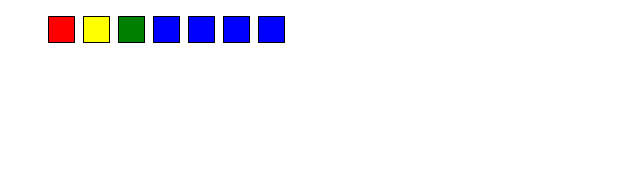
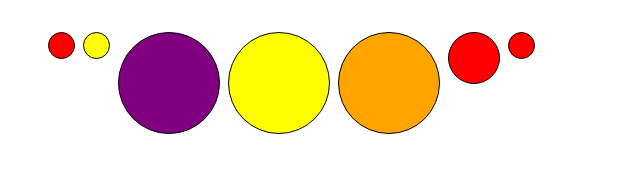
Before and after one commit to SavageLina/block19practice, a plain HTML site: page index.html in a window 1280 px wide. Shown: the whole page, without its empty margins (0-640 px from the left). Drawn offline with Linux system fonts and the light colour scheme.

Commit message:
added circles

```diff
--- a/index.html
+++ b/index.html
@@ -9,6 +9,8 @@
   </head>
   <body>
     <ul id="squares"></ul>
+    <ul id="circles"></ul>
     <!-- TODO: Add a second <ul> for circles -->
+    <script src="index.js"></script>
   </body>
 </html>
--- a/index.js
+++ b/index.js
@@ -4,7 +4,7 @@
 // This is also where we define functions to modify the state.
 
 // TODO: Add support for more colors
-const colors = ["red", "green", "blue"];
+const colors = ["red", "green", "blue", "purple", "orange", "yellow"];
 const sizes = ["small", "medium", "large"];
 const maxShapes = 10;
 const shapes = [
@@ -21,9 +21,13 @@ const shapes = [
 /** Adds a shape with random properties to the `shapes` array */
 function addShape() {
   const color = colors[Math.floor(Math.random() * colors.length)];
+  if (shapes.length >= maxShapes) {
+    clearInterval(addShapeIntervalId);
+  }
 
   // TODO: Randomize the size of the shape
-  const size = "small";
+  // const size = "small";
+  const size = sizes[Math.floor(Math.random() * sizes.length)];
 
   shapes.push({ color, size });
 }
@@ -45,6 +49,16 @@ function render() {
 
   // TODO: Render the circles
 }
+function render() {
+  // ...
+  const circleList = document.querySelector("#circles");
+  const circleElements = shapes.map((shape) => {
+    const circleElement = document.createElement("li");
+    circleElement.classList.add(shape.color, shape.size);
+    return circleElement;
+  });
+  circleList.replaceChildren(...circleElements);
+}
 
 // === Script ===
 // In this section, we call the functions that we've defined above.
@@ -57,6 +71,9 @@ const addShapeIntervalId = setInterval(() => {
   render();
 
   // TODO: Stop adding shapes if we've reached the maximum number of shapes
+  if (shapes.length >= maxShapes) {
+    clearInterval(addShapeIntervalId); // Stop the interval
+  }
 }, 1000);
 
 render(); // We call this function once to render the initial state
```
